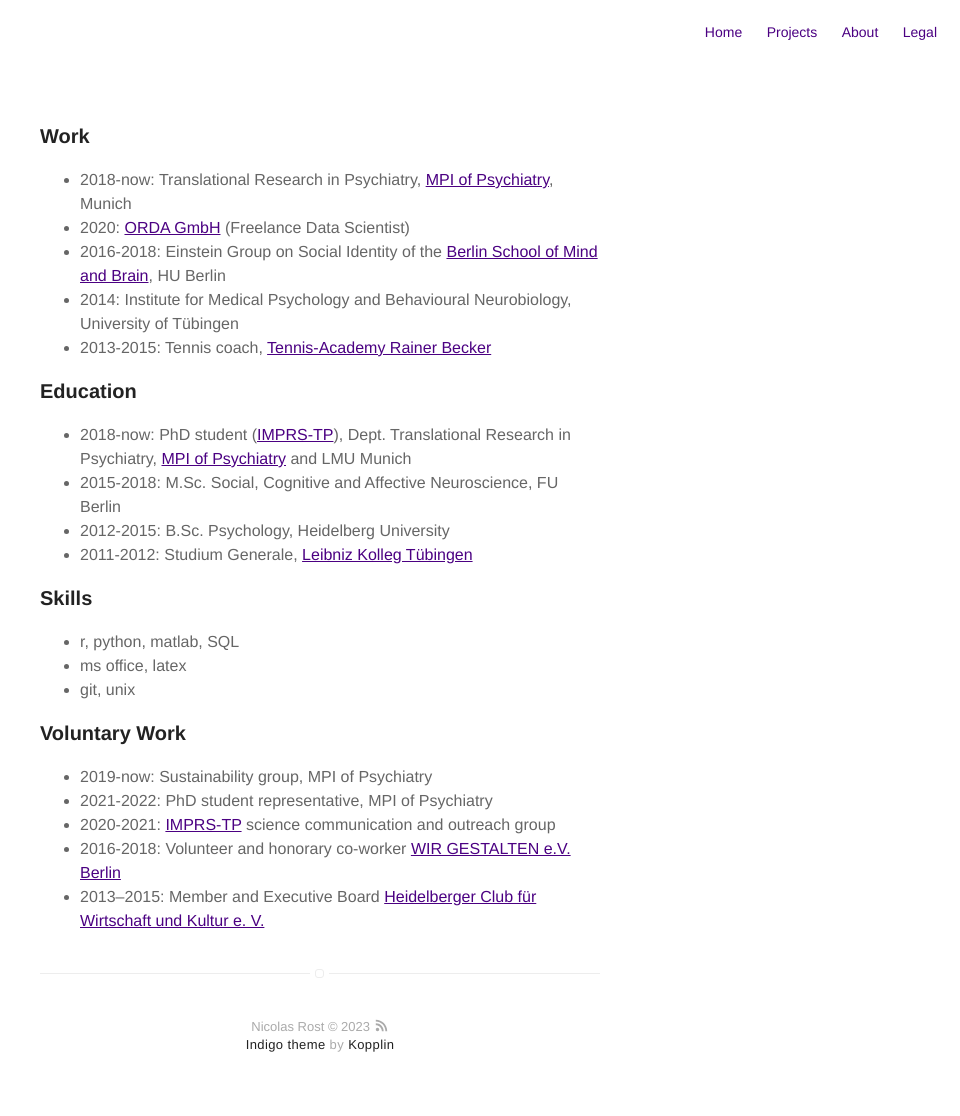
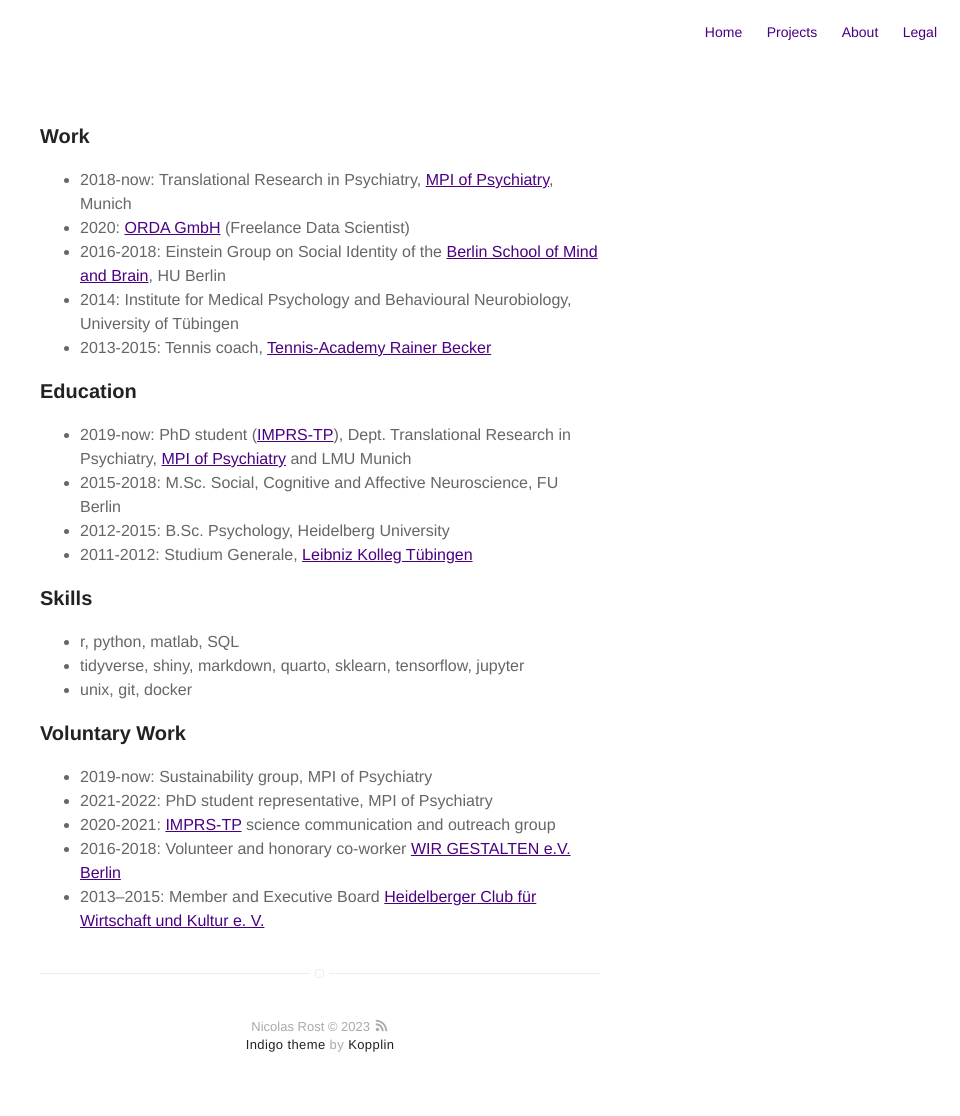
Before and after one commit to nicorost/nicorost.github.io, a Jekyll site: the page built from cv.md, in a window 1280 px wide. Shown: the whole page, without its empty margins (320-1280 px from the left). Built offline with Jekyll 4.4.1, drawn with Linux system fonts in a browser that asks for light colours.

Commit message:
updated CV

```diff
--- a/cv.md
+++ b/cv.md
@@ -13,15 +13,15 @@
 
 ### Education
 
-* 2018-now:  PhD student ([IMPRS-TP](https://www.imprs-tp.mpg.de/)), Dept. Translational Research in Psychiatry, [MPI of Psychiatry](https://www.psych.mpg.de/1495955/binder) and LMU Munich
+* 2019-now:  PhD student ([IMPRS-TP](https://www.imprs-tp.mpg.de/)), Dept. Translational Research in Psychiatry, [MPI of Psychiatry](https://www.psych.mpg.de/1495955/binder) and LMU Munich
 * 2015-2018: M.Sc. Social, Cognitive and Affective Neuroscience, FU Berlin
 * 2012-2015: B.Sc. Psychology, Heidelberg University
 * 2011-2012: Studium Generale, [Leibniz Kolleg Tübingen](https://www.leibniz-kolleg.uni-tuebingen.de )
 
 ### Skills
 * r, python, matlab, SQL
-* ms office, latex
-* git, unix
+* tidyverse, shiny, markdown, quarto, sklearn, tensorflow, jupyter
+* unix, git, docker
 
 ### Voluntary Work
 * 2019-now:  Sustainability group, MPI of Psychiatry
```
